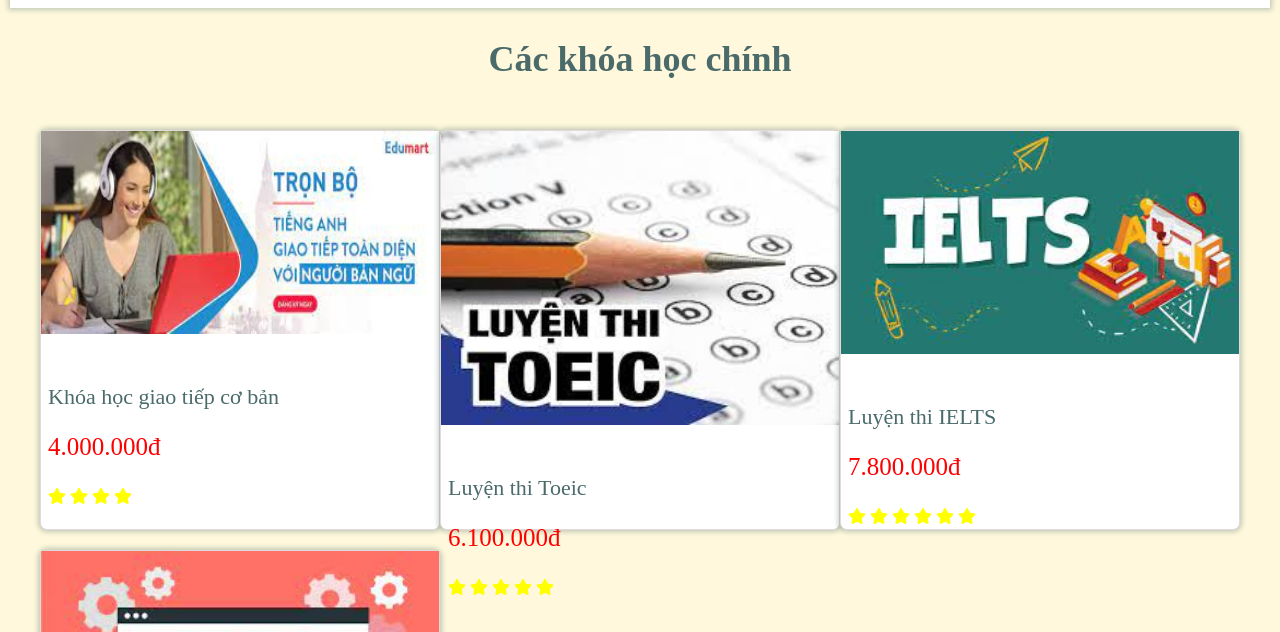
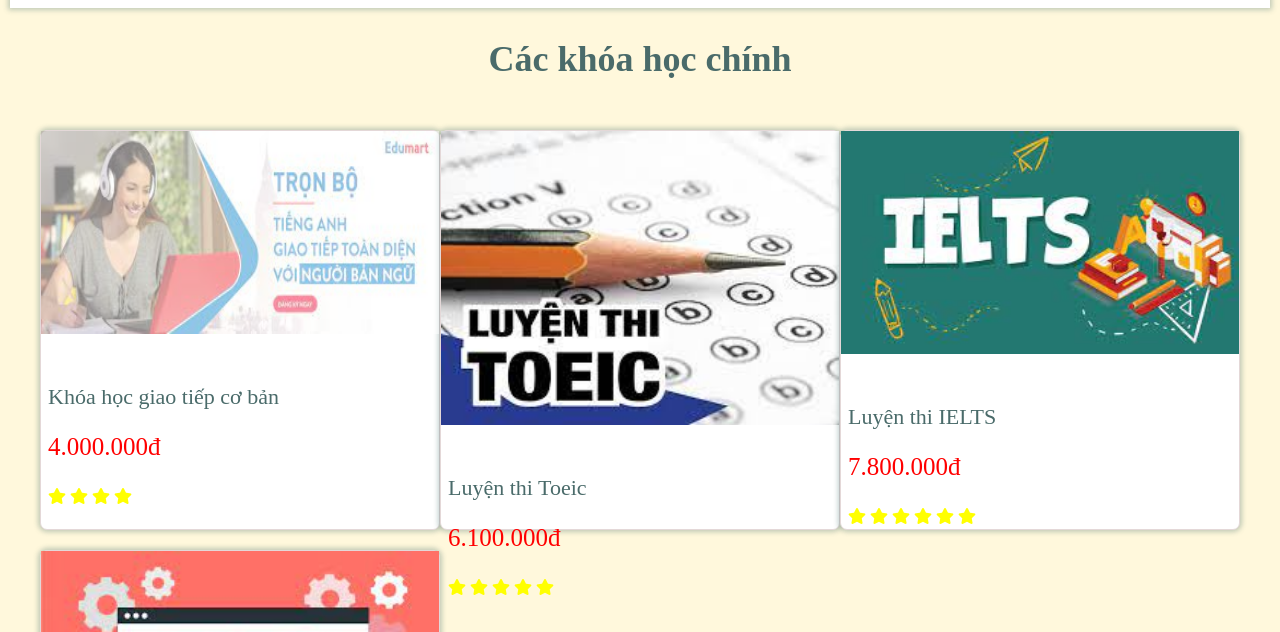
Before and after one commit to quangtung1/quangtung1.github.io, a plain HTML site: page do-an/doan.html in a window 1280 px wide. In both pictures the pointer is over the picture 240 px from the left and 998 px from the top of the page. Shown: the part 766-1398 px from the top of the page. Drawn offline with Linux system fonts and the light colour scheme.

Commit message:
bai tap do an

```diff
--- a/do-an/doan.css
+++ b/do-an/doan.css
@@ -163,6 +163,9 @@ ul{
     flex-wrap: wrap;
     margin: 30px;
 }
+.col img:hover{
+    opacity: 0.5;
+}
 .gv{
     margin-top: 10px;
     width: 100%;
```
